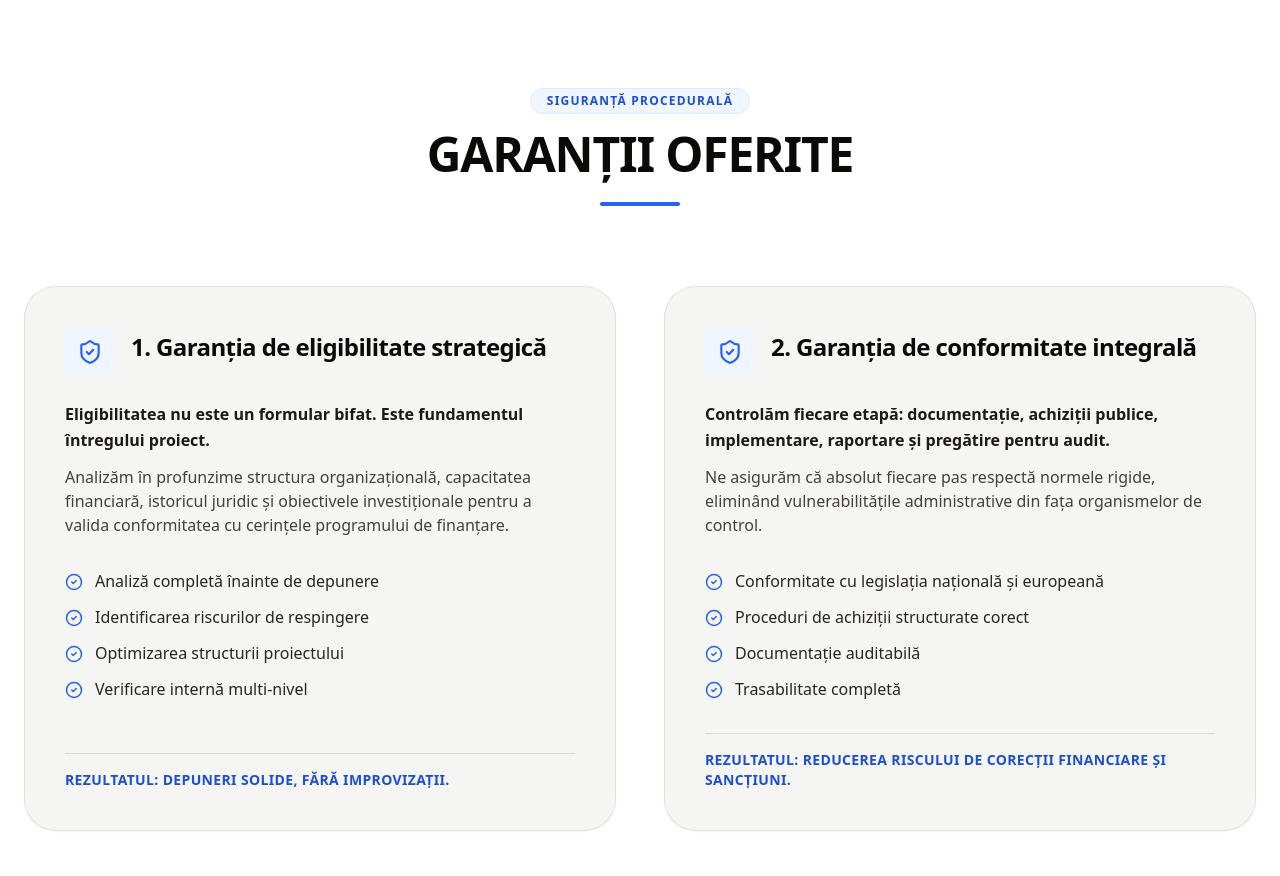
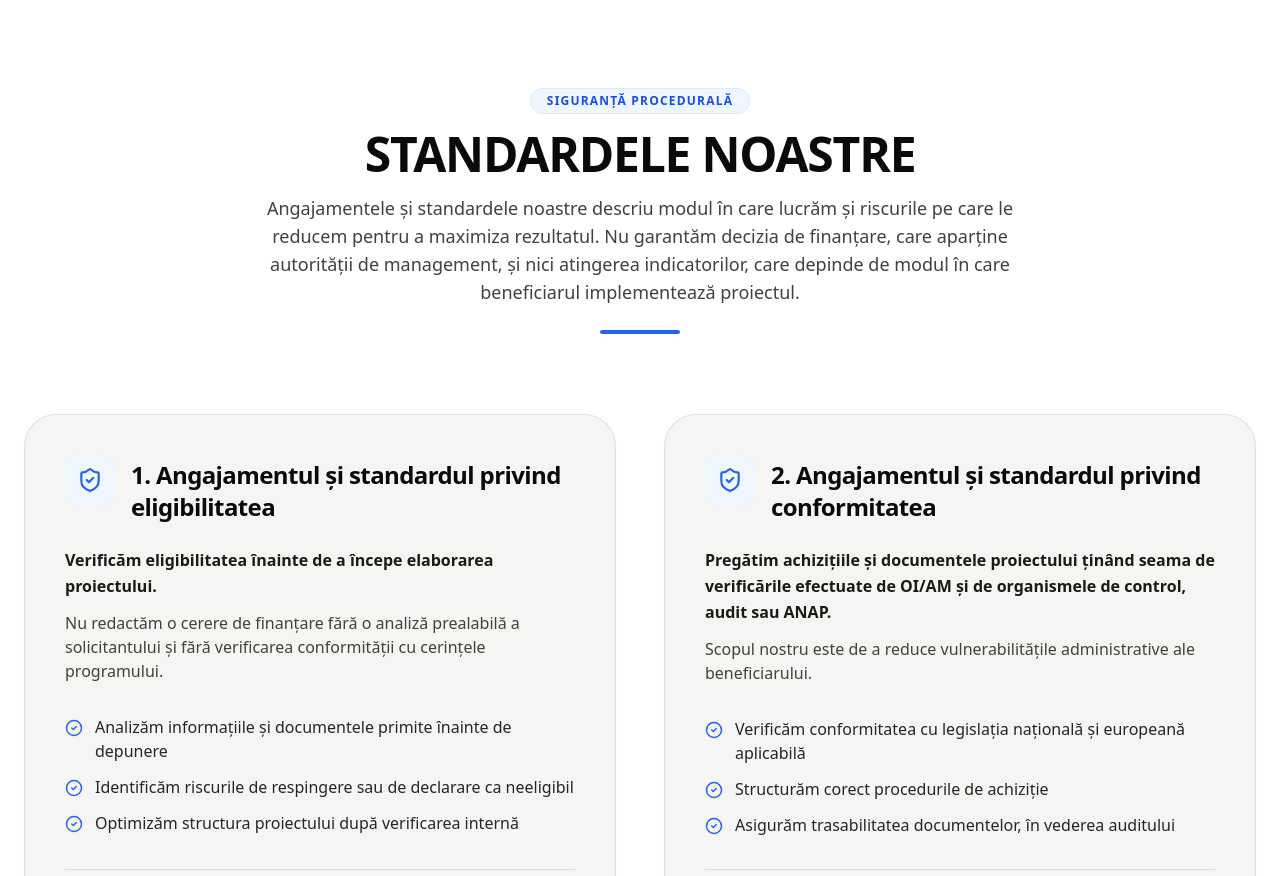
Before and after one commit to evialbert/FSPro, a Next.js app: page / in a window 1280 px wide. Shown: the part 2660-3536 px from the top of the page. Built offline with nearby package versions, Linux system fonts and the light colour scheme.

Commit message:
✨ 4 din 4 standarde actualizate cu succes!

```diff
--- a/components/Garantii.tsx
+++ b/components/Garantii.tsx
@@ -7,52 +7,50 @@ import { motion } from 'framer-motion';
 export default function Garantii() {
   const garantii = [
     {
-      title: "1. Garanția de eligibilitate strategică",
-      intro: "Eligibilitatea nu este un formular bifat. Este fundamentul întregului proiect.",
-      desc: "Analizăm în profunzime structura organizațională, capacitatea financiară, istoricul juridic și obiectivele investiționale pentru a valida conformitatea cu cerințele programului de finanțare.",
+      title: "1. Angajamentul și standardul privind eligibilitatea",
+      intro: "Verificăm eligibilitatea înainte de a începe elaborarea proiectului.",
+      desc: "Nu redactăm o cerere de finanțare fără o analiză prealabilă a solicitantului și fără verificarea conformității cu cerințele programului.",
       bullets: [
-        "Analiză completă înainte de depunere",
-        "Identificarea riscurilor de respingere",
-        "Optimizarea structurii proiectului",
-        "Verificare internă multi-nivel"
+        "Analizăm informațiile și documentele primite înainte de depunere",
+        "Identificăm riscurile de respingere sau de declarare ca neeligibil",
+        "Optimizăm structura proiectului după verificarea internă"
       ],
-      result: "Rezultatul: depuneri solide, fără improvizații."
+      result: "Rezultat: cereri de finanțare fundamentate, construite pe verificări, nu pe presupuneri."
     },
     {
-      title: "2. Garanția de conformitate integrală",
-      intro: "Controlăm fiecare etapă: documentație, achiziții publice, implementare, raportare și pregătire pentru audit.",
-      desc: "Ne asigurăm că absolut fiecare pas respectă normele rigide, eliminând vulnerabilitățile administrative din fața organismelor de control.",
+      title: "2. Angajamentul și standardul privind conformitatea",
+      intro: "Pregătim achizițiile și documentele proiectului ținând seama de verificările efectuate de OI/AM și de organismele de control, audit sau ANAP.",
+      desc: "Scopul nostru este de a reduce vulnerabilitățile administrative ale beneficiarului.",
       bullets: [
-        "Conformitate cu legislația națională și europeană",
-        "Proceduri de achiziții structurate corect",
-        "Documentație auditabilă",
-        "Trasabilitate completă"
+        "Verificăm conformitatea cu legislația națională și europeană aplicabilă",
+        "Structurăm corect procedurile de achiziție",
+        "Asigurăm trasabilitatea documentelor, în vederea auditului"
       ],
-      result: "Rezultatul: reducerea riscului de corecții financiare și sancțiuni."
+      result: "Rezultat: reducerea riscului de corecții financiare, sancțiuni și contestații."
     },
     {
-      title: "3. Garanția de protecție a investiției",
-      intro: "Structurăm proiectele astfel încât utilizarea fondurilor să fie eficientă, predictibilă și sustenabilă.",
-      desc: " Protejăm capitalul propriu implicat și maximizăm randamentul fiecărui euro atras prin monitorizarea strictă a fluxului de numerar.",
+      title: "3. Angajamentul și standardul privind protecția investiției",
+      intro: "Structurăm proiectele astfel încât utilizarea fondurilor să fie eficientă, previzibilă și sustenabilă.",
+      desc: "Încă din faza de fundamentare, beneficiarul cunoaște valoarea cofinanțării proprii și etapele estimate de rambursare, pe baza termenelor din contractul de finanțare.",
       bullets: [
-        "Mecanisme contractuale de protecție",
-        "Control financiar riguros",
-        "Planificare bugetară realistă",
-        "Management al riscului investițional"
+        "Clauze contractuale care protejează interesele beneficiarului",
+        "Control financiar riguros, prin urmărirea cheltuielilor față de bugetul aprobat",
+        "Planificare bugetară realistă, corelată cu fluxul de numerar",
+        "Managementul riscurilor pe toată durata proiectului"
       ],
-      result: "Rezultatul: capital protejat și resurse utilizate strategic."
+      result: "Rezultat: protejarea capitalului și a resurselor utilizate."
     },
     {
-      title: "4. Garanția de performanță și raport de succes",
-      intro: "Nu livrăm doar documentație — livrăm rezultate.",
-      desc: "Urmărim atingerea indicatorilor asumați prin contractul de finanțare, oferind siguranță pe termen lung chiar și în faza de monitorizare post-implementare.",
+      title: "4. Angajamentul și standardul privind performanța și raportarea",
+      intro: "Nu livrăm doar documentație, ci urmărim rezultatele.",
+      desc: "Monitorizăm indicatorii pe toată durata proiectului, semnalăm din timp riscul de neîndeplinire și propunem măsuri corective. Atingerea indicatorilor depinde de beneficiar, care răspunde de implementarea efectivă.",
       bullets: [
-        "Definire KPI relevanți",
-        "Monitorizare continuă",
-        "Măsuri corective rapide",
-        "Aliniere la obiectivele finanțatorului"
+        "Definirea indicatorilor relevanți (KPI)",
+        "Monitorizare pe toată perioada contractuală",
+        "Propunerea de măsuri corective",
+        "Alinierea activităților la obiectivele proiectului"
       ],
-      result: "Rezultatul: proiecte implementate cu succes și indicatori îndepliniți."
+      result: "Rezultat: proiecte implementate coerent, cu indicatori urmăriți și riscuri semnalate din timp."
     }
   ];
 
@@ -78,8 +76,19 @@ export default function Garantii() {
             transition={{ duration: 0.6, delay: 0.1 }}
             className="text-3xl md:text-5xl font-extrabold text-stone-900 mt-4 tracking-tight"
           >
-            GARANȚII OFERITE
+            STANDARDELE NOASTRE
           </motion.h2>
+
+          <motion.p
+            initial={{ opacity: 0, y: 15 }}
+            whileInView={{ opacity: 1, y: 0 }}
+            viewport={{ once: true }}
+            transition={{ duration: 0.6, delay: 0.15 }}
+            className="text-stone-600 text-base md:text-lg mt-4 leading-relaxed"
+          >
+            Angajamentele și standardele noastre descriu modul în care lucrăm și riscurile pe care le reducem pentru a maximiza rezultatul. Nu garantăm decizia de finanțare, care aparține autorității de management, și nici atingerea indicatorilor, care depinde de modul în care beneficiarul implementează proiectul.
+          </motion.p>
+
           <motion.div
             initial={{ scaleX: 0 }}
             whileInView={{ scaleX: 1 }}
--- a/components/Hero.tsx
+++ b/components/Hero.tsx
@@ -59,8 +59,7 @@ export default function Hero() {
 
             {/* Statement Evidențiat (Fundal albastru extrem de fin, text albastru închis) */}
             <div className="p-6 bg-blue-50/50 border-l-4 border-blue-600 rounded-r-2xl shadow-sm italic text-blue-950 font-medium">
-              "Transformăm provocările birocratice în oportunități reale de creștere. Maximizăm controlul
-              total al riscului în proiectele finanțate din fonduri europene și achiziții publice."
+              "Transformăm provocările birocratice în oportunități reale de creștere. Maximizăm controlul riscului în proiectele finanțate din fonduri europene și achiziții publice."
             </div>
           </div>
 
```
